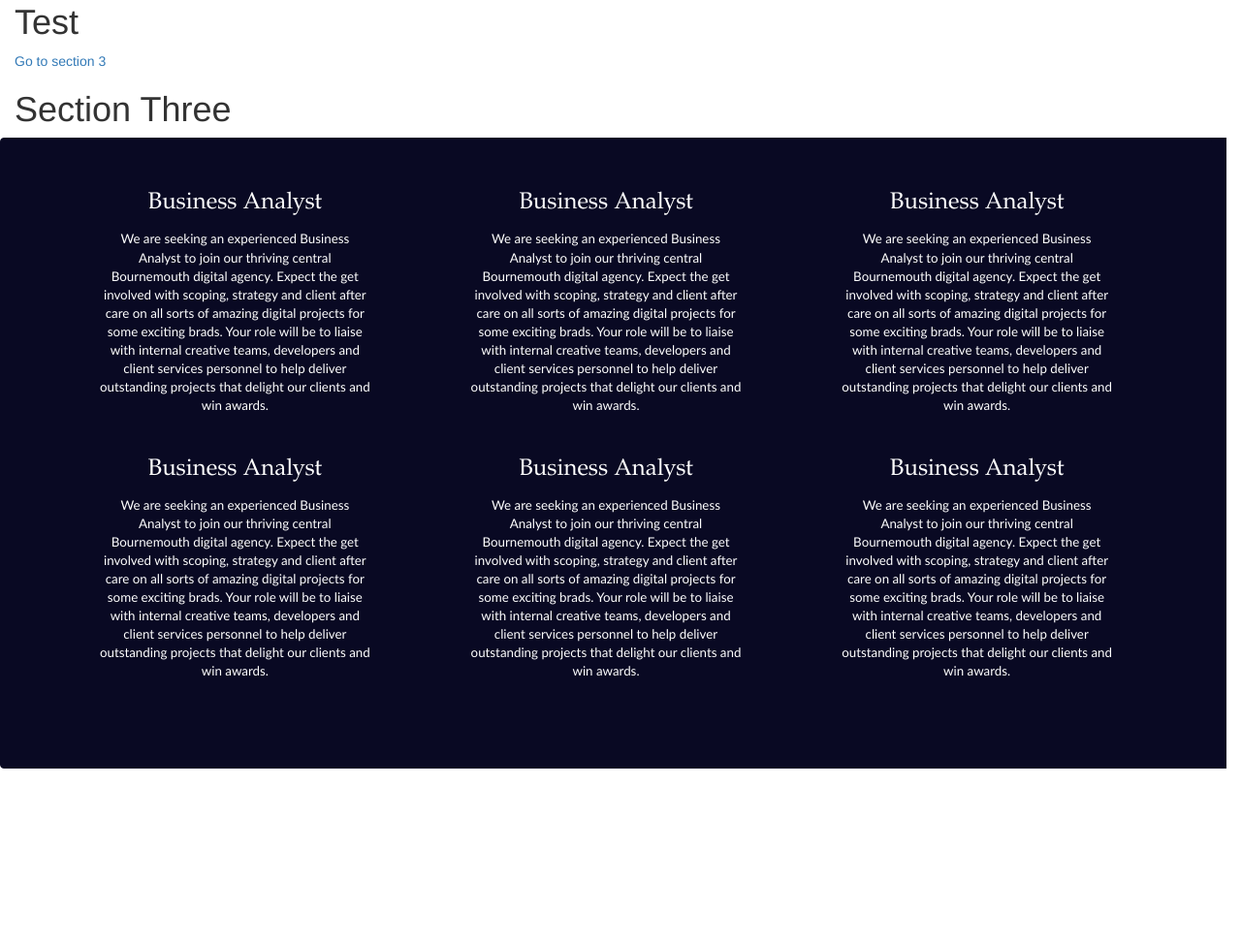
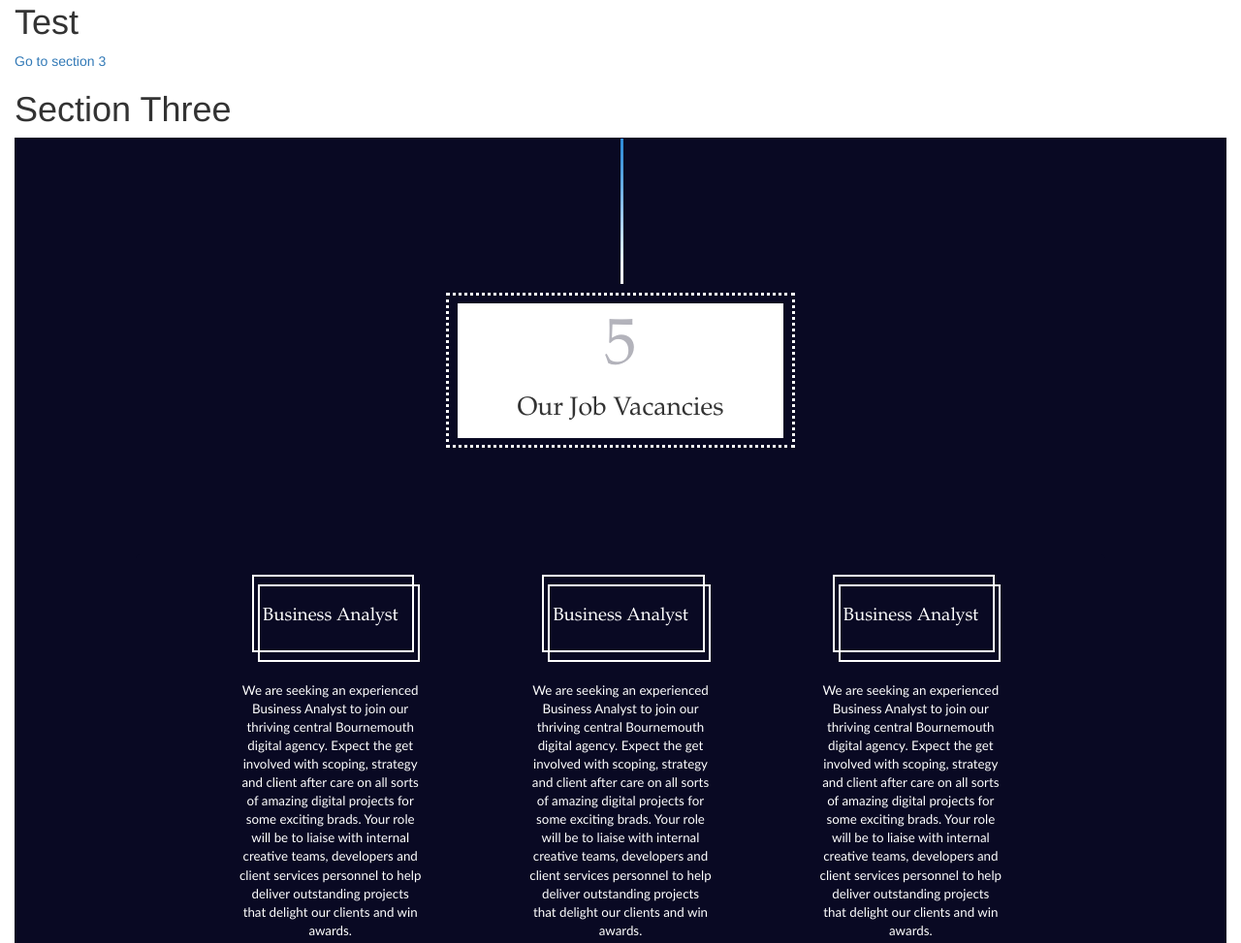
Before and after one commit to BenMurphyIAD/bvl, a plain HTML site: page index.html in a window 1280 px wide. Shown: the part 751-1724 px from the top of the page at 97% size. Before the commit the page ends 1564 px from the top, so only its background shows below. Drawn offline with nearby package versions, Linux system fonts and the light colour scheme.

Commit message:
merge
merge

```diff
--- a/css/custom-style.css
+++ b/css/custom-style.css
@@ -53,7 +53,8 @@ html,body {
 
 
 #vacanciesGrid .row{
-    background:#090923 ;
+    margin: 0 auto;
+	background:#090923 ;
     text-align:center;
     color:white;
     border:1px solid #090923 ;
@@ -61,20 +62,103 @@ html,body {
     margin-bottom:20px;
     min-height:20px;
     padding:50px;
-    width:100%;
+    width:80%;
 }
 
+.box1{
+	font-family: "Palatino Linotype", "Book Antiqua", Palatino, serif;
+	font-size:14pt;
+	height:270px;
+	width:100%;
+
+
+
+}
+
+.box2{
+	font-family: "Palatino Linotype", "Book Antiqua", Palatino, serif;
+	font-size:14pt;
+	height:160px;
+	width:360px;
+	margin: 0 auto;
+	border:3px dotted;
+	border-color: white;
+	margin-top:10px;
+
+}
+
+.box3{
+	font-family: "Palatino Linotype", "Book Antiqua", Palatino, serif;
+	font-size:14pt;
+	height:90%;
+	width:95%;
+	margin: 0 auto;
+	margin-top:8px;
+	background-color:white;
+}
+
+.s5{
+	text-align: center;
+	color: #B3B3BB;
+	font-size:50pt;
+}
+
+.s5Text{
+	text-align: center;
+	font-size: 20pt;
+	margin-top:-15px
+}
+
+.s5Img{
+	font-family: "Palatino Linotype", "Book Antiqua", Palatino, serif;
+	font-size:14pt;
+	height:150px;
+	width:100%;
+	border:1px solid;
+	border-color:transparent
+}
+
+#blueLine{
+	position: relative;
+    left: 50%;
+	height:150px;
+}
 .jobTitle{
-    font-family: "Palatino Linotype", "Book Antiqua", Palatino, serif;
-    font-size:18pt;
+   font-family: "Palatino Linotype", "Book Antiqua", Palatino, serif;
+   font-size:14pt;
+	height:70px;
     /*font-stretch: condensed;*/
 }
 
 .jobDesc{
-    font-family: "calibri", "sans-serif";
-    font-size:10pt;
-    margin: 0 auto;
-    width: 80%;
+	font-family: "calibri", "sans-serif";
+	font-size:10pt;
+	margin: 0 auto;
+	width: 70%;
+	min-width:70%;
+
+}
+
+.titleOutline1{
+	border:2px solid;
+	border-color: white;
+	width:56%;
+	height:80px;
+	color:transparent;
+	position:absolute;
+	margin-left:20%;
+	margin-top:-20px;
+}
+
+.titleOutline2{
+	border:2px solid;
+	border-color: white;
+	width:56%;
+	height:80px;
+	color:transparent;
+	position:absolute;
+	margin-left:18%;
+	margin-top:-30px;
 
 }
 
@@ -84,5 +168,5 @@ html,body {
 }
 
 #vacanciesGrid .col-md-4, .col-sm-6, .col-xs-12 {
-    margin-bottom: 40px;
+    margin-bottom: 120px;
 }
--- a/index.html
+++ b/index.html
@@ -46,29 +46,52 @@
 
         <!-- v Grid here v -->
                 <div id="vacanciesGrid">
+			<div class ="s5Img">
+			<img id="blueLine" src="imgs/blue-line.jpg"></img>
+			</div>
+		<div class="box1">
+		<div class="box2">
+		<div class="box3">
+		<p class="s5"> 5 </p>
+		<p class="s5Text">Our Job Vacancies</p>
+		</div>
+		</div>
+		</div>
             <div class="row">
                 <div class="col-md-4 col-sm-6 col-xs-12">
+					 <div class="titleOutline1"></div>
+					 <div class="titleOutline2"></div>
                    <p class="jobTitle">Business Analyst</p>
                    <p class="jobDesc">We are seeking an experienced Business Analyst to join our thriving central Bournemouth digital agency. Expect the get involved with scoping, strategy and client after care on all sorts of amazing digital projects for some exciting brads. Your role will be to liaise with internal creative teams, developers and client services personnel to help deliver outstanding projects that delight our clients and win awards.</p>
                 </div>
                 <div class="col-md-4 col-sm-6 col-xs-12">
+					<div class="titleOutline1"></div>
+					<div class="titleOutline2"></div>
                    <p class="jobTitle">Business Analyst</p>
                    <p class="jobDesc">We are seeking an experienced Business Analyst to join our thriving central Bournemouth digital agency. Expect the get involved with scoping, strategy and client after care on all sorts of amazing digital projects for some exciting brads. Your role will be to liaise with internal creative teams, developers and client services personnel to help deliver outstanding projects that delight our clients and win awards.</p>
                 </div>
                 <div class="col-md-4 col-sm-6 col-xs-12">
+					<div class="titleOutline1"></div>
+					 <div class="titleOutline2"></div>
                    <p class="jobTitle">Business Analyst</p>
                    <p class="jobDesc">We are seeking an experienced Business Analyst to join our thriving central Bournemouth digital agency. Expect the get involved with scoping, strategy and client after care on all sorts of amazing digital projects for some exciting brads. Your role will be to liaise with internal creative teams, developers and client services personnel to help deliver outstanding projects that delight our clients and win awards.</p>
                 </div>
 
                 <div class="col-md-4 col-sm-6 col-xs-12">
+					<div class="titleOutline1"></div>
+					 <div class="titleOutline2"></div>
                    <p class="jobTitle">Business Analyst</p>
                    <p class="jobDesc">We are seeking an experienced Business Analyst to join our thriving central Bournemouth digital agency. Expect the get involved with scoping, strategy and client after care on all sorts of amazing digital projects for some exciting brads. Your role will be to liaise with internal creative teams, developers and client services personnel to help deliver outstanding projects that delight our clients and win awards.</p>
                 </div>
                 <div class="col-md-4 col-sm-6 col-xs-12">
+					<div class="titleOutline1"></div>
+					 <div class="titleOutline2"></div>
                    <p class="jobTitle">Business Analyst</p>
                    <p class="jobDesc">We are seeking an experienced Business Analyst to join our thriving central Bournemouth digital agency. Expect the get involved with scoping, strategy and client after care on all sorts of amazing digital projects for some exciting brads. Your role will be to liaise with internal creative teams, developers and client services personnel to help deliver outstanding projects that delight our clients and win awards.</p>
                 </div>
                 <div class="col-md-4 col-sm-6 col-xs-12">
+					<div class="titleOutline1"></div>
+					 <div class="titleOutline2"></div>
                    <p class="jobTitle">Business Analyst</p>
                    <p class="jobDesc">We are seeking an experienced Business Analyst to join our thriving central Bournemouth digital agency. Expect the get involved with scoping, strategy and client after care on all sorts of amazing digital projects for some exciting brads. Your role will be to liaise with internal creative teams, developers and client services personnel to help deliver outstanding projects that delight our clients and win awards.</p>
                 </div>
```
Also changed, not shown: imgs/blue-line.jpg (added), 1 other file. Lines whose indentation alone changed are shown as unchanged.
